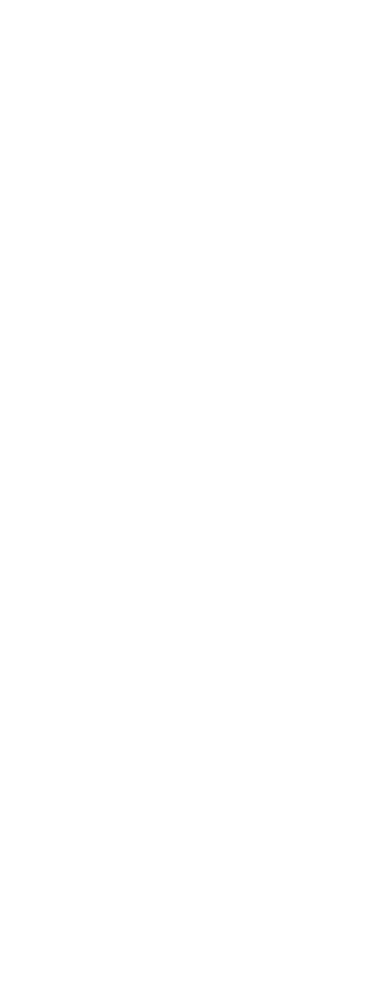
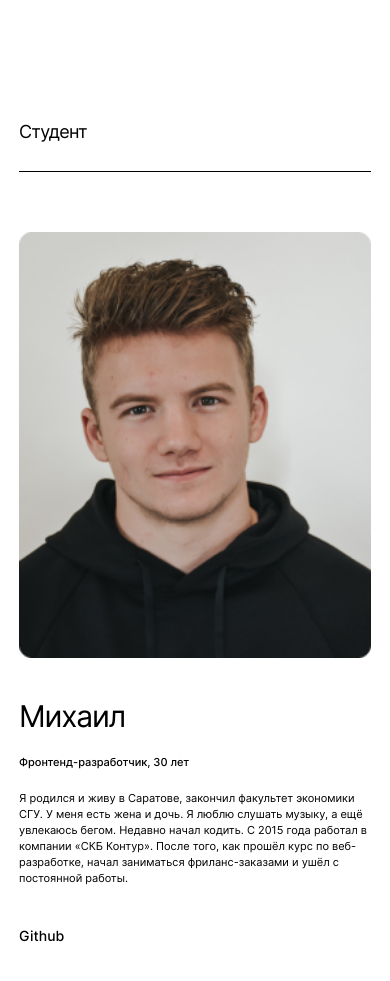
Before and after one commit to TearsOprah/movies-explorer-frontend, a React (Create React App) app: page / in a window 390 px wide. Shown: the part 1920-2901 px from the top of the page. Before the commit the page ends 1971 px from the top, so only its background shows below. Built offline with nearby package versions, Linux system fonts and the light colour scheme.

Commit message:
feat: верстка AboutMe

```diff
--- a/src/components/AboutMe/AboutMe.css
+++ b/src/components/AboutMe/AboutMe.css
@@ -0,0 +1,111 @@
+.about-me {
+
+}
+
+.about-me__container {
+  margin-top: 66px;
+  display: flex;
+  justify-content: space-between;
+  gap: 20px;
+}
+
+.about-me__block {
+  max-width: 600px;
+}
+
+.about-me__name {
+  font-style: normal;
+  font-weight: 400;
+  font-size: 50px;
+  line-height: 58px;
+  letter-spacing: -0.04em;
+}
+
+.about-me__profession {
+  font-style: normal;
+  font-weight: 500;
+  font-size: 18px;
+  line-height: 20px;
+  margin-top: 18px;
+}
+
+.about-me__description {
+  font-style: normal;
+  font-weight: 400;
+  font-size: 14px;
+  line-height: 22px;
+  margin-top: 26px;
+  margin-bottom: 99px;
+}
+
+.about-me__link {
+  font-style: normal;
+  font-weight: 500;
+  font-size: 14px;
+  line-height: 17px;
+}
+
+.about-me__photo {
+  height: 327px;
+  width: 270px;
+  object-fit: contain;
+}
+
+@media (max-width: 880px) {
+  .about-me__name {
+    font-size: 40px;
+    line-height: 40px;
+  }
+
+  .about-me__profession {
+    margin-top: 16px;
+    font-size: 12px;
+    line-height: 18px;
+  }
+
+  .about-me__description {
+    margin-top: 20px;
+    margin-bottom: 87px;
+    font-size: 12px;
+    line-height: 18px;
+  }
+
+  .about-me__block {
+    max-width: 364px;
+  }
+
+  .about-me__photo {
+    height: 307px;
+    width: 255px;
+  }
+}
+
+@media (max-width: 600px) {
+  .about-me__container {
+    margin-top: 60px;
+    flex-direction: column-reverse;
+    gap: 40px;
+  }
+
+  .about-me__photo {
+    height: 100%;
+    width: 100%;
+  }
+
+  .about-me__name {
+    font-size: 30px;
+    line-height: 36px;
+  }
+
+  .about-me__profession {
+    margin-top: 20px;
+    font-size: 11px;
+    line-height: 16px;
+  }
+
+  .about-me__description {
+    margin-bottom: 40px;
+    font-size: 11px;
+    line-height: 16px;
+  }
+}
--- a/src/components/AboutMe/AboutMe.jsx
+++ b/src/components/AboutMe/AboutMe.jsx
@@ -1,6 +1,19 @@
 import './AboutMe.css'
+import photoImg from '../../images/photo.png'
 export default function AboutMe() {
   return (
-    <></>
+    <section className={'about-me main-section'}>
+      <h2 className={'main-title'}>Студент</h2>
+      <div className={'about-me__container'}>
+        <div className={'about-me__block'}>
+          <p className={'about-me__name'}>Михаил</p>
+          <p className={'about-me__profession'}>Фронтенд-разработчик, 30 лет</p>
+          <p className={'about-me__description'}>Я родился и живу в Саратове, закончил факультет экономики СГУ. У меня есть жена
+            и дочь. Я люблю слушать музыку, а ещё увлекаюсь бегом. Недавно начал кодить. С 2015 года работал в компании «СКБ Контур». После того, как прошёл курс по веб-разработке, начал заниматься фриланс-заказами и ушёл с постоянной работы.</p>
+          <a className={'about-me__link'} target={"_blank"} href={'https://github.com/TearsOprah'}>Github</a>
+        </div>
+        <img className={'about-me__photo'} src={photoImg} alt={'photo'} />
+      </div>
+      </section>
   )
 }
--- a/src/components/Main/Main.jsx
+++ b/src/components/Main/Main.jsx
@@ -2,6 +2,7 @@
 import Promo from "../Promo/Promo";
 import AboutProject from "../AboutProject/AboutProject";
 import Techs from "../Techs/Techs";
+import AboutMe from "../AboutMe/AboutMe";
 
 export default function Main() {
 
@@ -10,6 +11,7 @@
       <Promo />
       <AboutProject />
       <Techs />
+      <AboutMe />
     </main>
   )
 }
```
Also changed, not shown: src/images/photo.png (added).
